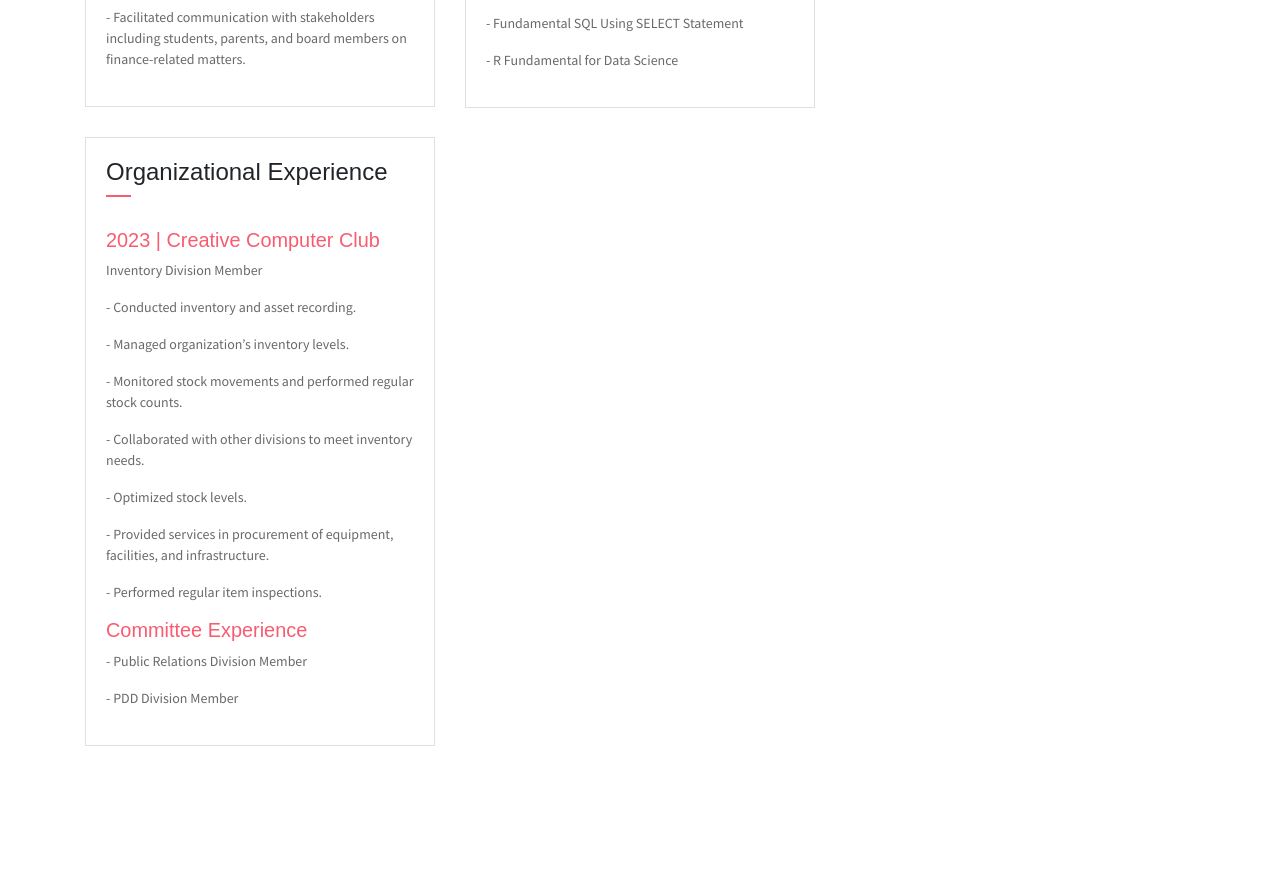
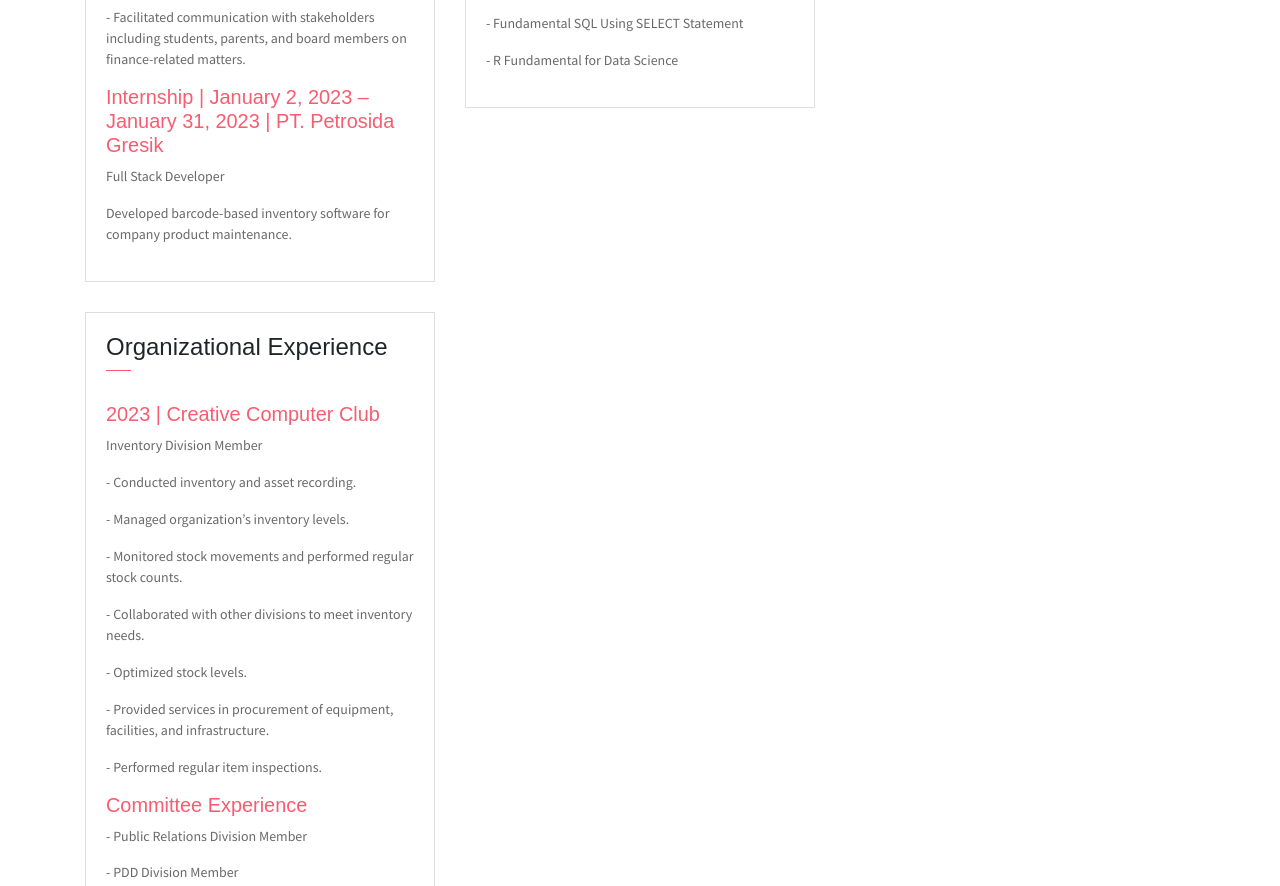
Before and after one commit to 08-Ahlaqul-Karimah/Portofolio_Accounttant, a plain HTML site: page index.html in a window 1280 px wide. Shown: the part 2292-3178 px from the top of the page. Before the commit the page ends 3148 px from the top, so only its background shows below. Drawn offline with nearby package versions, Linux system fonts and the light colour scheme; files whose address does not match are found by name.

Commit message:
Update index.html

```diff
--- a/index.html
+++ b/index.html
@@ -142,6 +142,11 @@
                                 <P class="subtitle">- Ensured the transparency and accountability of all financial processes by maintaining supporting documentation such as receipts, invoices, and transaction records.</P>
                                 <P class="subtitle">- Drafted periodic financial reports (Laporan Pertanggungjawaban Keuangan) and submitted them to the board and leadership.</P>
                                 <P class="subtitle">- Facilitated communication with stakeholders including students, parents, and board members on finance-related matters.</P>
+
+							<h6 class="title text-danger">Internship | January 2, 2023 – January 31, 2023 |
+                                PT. Petrosida Gresik</h6>
+                            <P>Full Stack Developer</P>
+                            <P class="subtitle">Developed barcode-based inventory software for company product maintenance.</P>
                         </div>
                     </div>
                     <div class="card">
```
